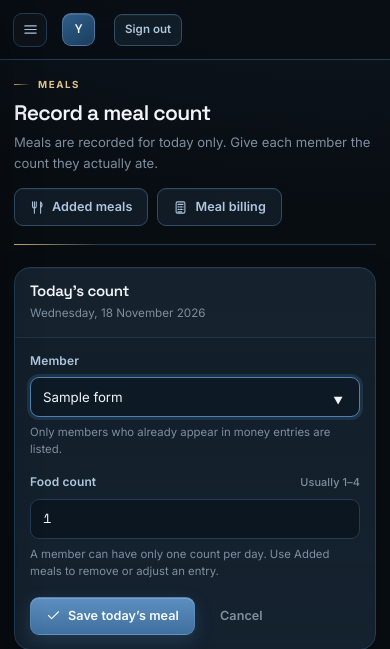
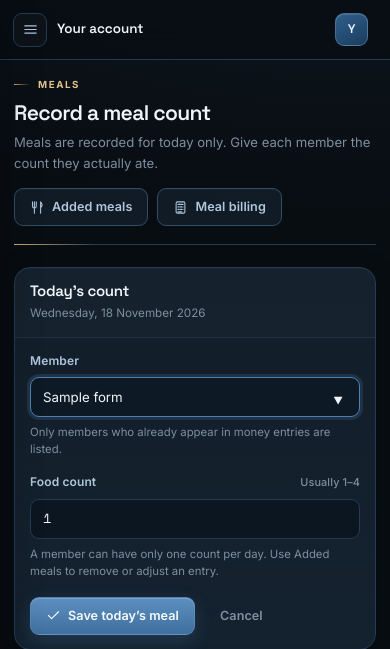
Before and after one commit to daemanas/Mess-CashBook, a Node server app: template views/host/AddMeal.ejs in a window 390 px wide. Shown: the top 649 px of the page. Run offline with Node 20, Linux system fonts and the light colour scheme; tables that the repository leaves empty hold one stand-in row (values such as "Sample post"); the template is opened without the code that fills it: values that come from a table or form of the project are taken from there, most other values are stand-ins (such as "Sample title", 1, 10 or a date in 2020); some libraries are stand-ins or nearby versions.

Commit message:
header update

```diff
--- a/public/style.css
+++ b/public/style.css
@@ -3007,6 +3007,17 @@ svg {
     }
 }
 
+@media (max-width: 768px) {
+    .topbar-context {
+        margin-right: 0;
+    }
+
+    .topbar-right {
+        flex: 0 0 auto;
+        margin-left: auto;
+    }
+}
+
 @media (max-width: 640px) {
     .page {
         padding: 17px 14px 100px;
@@ -3194,9 +3205,10 @@ svg {
         height: 13px;
     }
 
-    .topbar-context {
+     /* .topbar-context {
         display: none;
-    }
+    } */
+
 }
 
 @media (prefers-reduced-motion: reduce) {
--- a/views/partials/layout-top.ejs
+++ b/views/partials/layout-top.ejs
@@ -134,7 +134,7 @@
                         <small><%= acct.isMess ? (acct.groupId || 'Mess account') : 'Personal' %></small>
                     </span>
                 </a>
-                <a class="btn btn-secondary btn-sm" href="/logout">Sign out</a>
+                <!-- <a class="btn btn-secondary btn-sm" href="/logout">Sign out</a> -->
             </div>
         </header>
 
```
